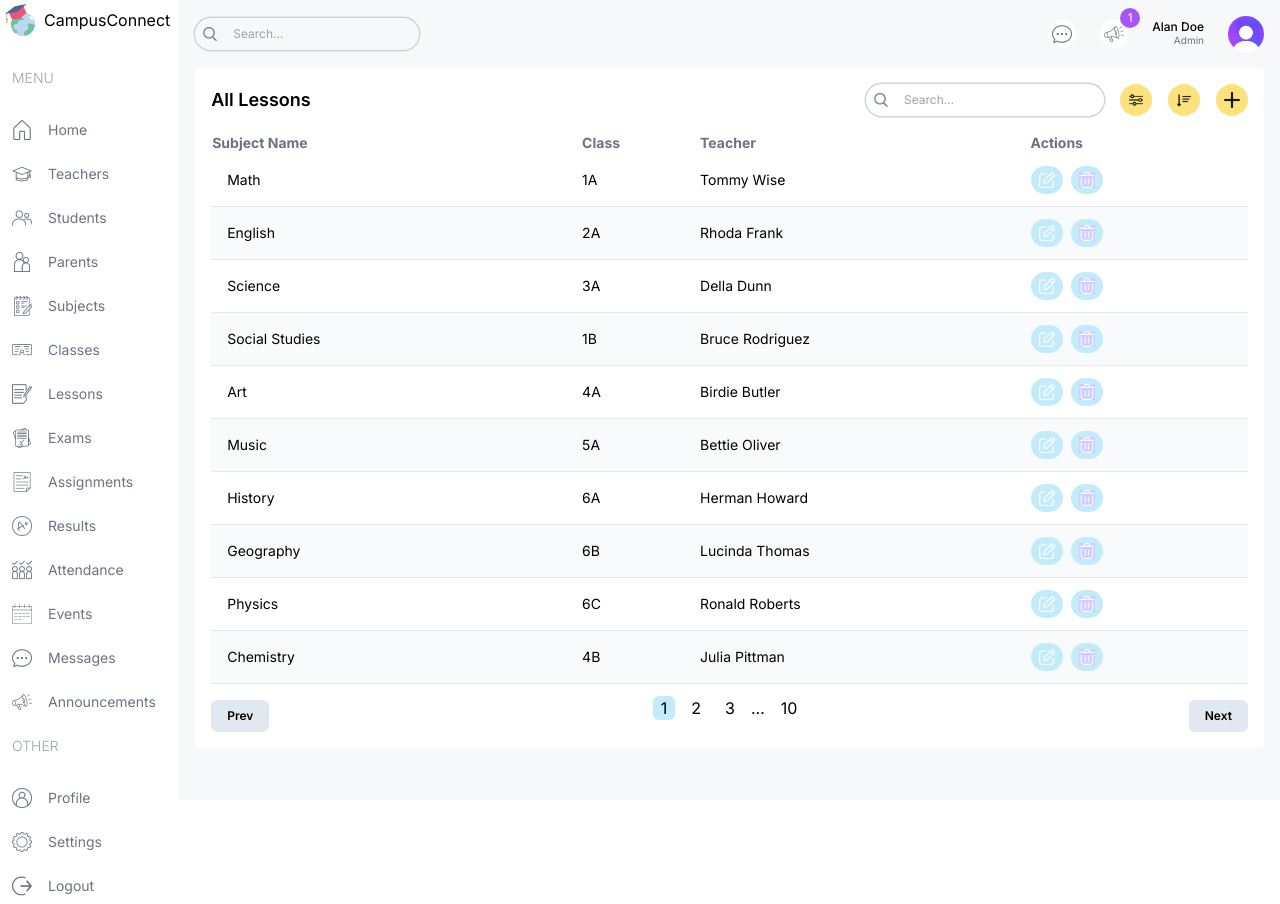
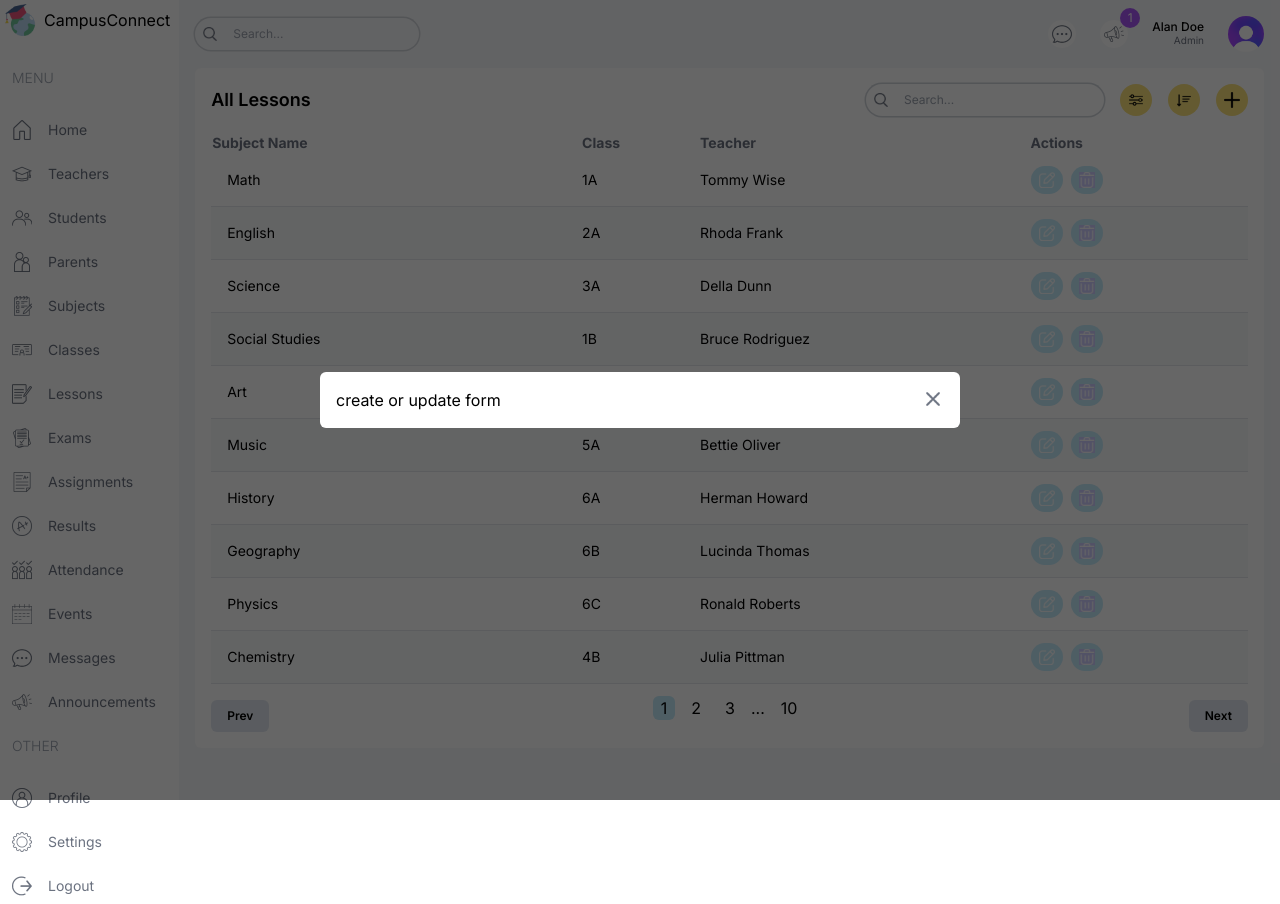
Before and after one commit to mehmetpektass/SchoolManagementProject, a Next.js app in the folder main/: page /list/lessons in a window 1280 px wide. Both pictures are taken after a click on the button 1231 px from the left and 100 px from the top of the page. Built offline with nearby package versions, Linux system fonts and the light colour scheme.

Commit message:
completed formal modal

```diff
--- a/main/src/components/FormModal.tsx
+++ b/main/src/components/FormModal.tsx
@@ -1,8 +1,14 @@
-import Image from 'next/image';
-import React from 'react'
+"use client";
+import Image from "next/image";
+import React, { useState } from "react";
 
-const FormModal = ({table,type,data,id}: {
-    table:
+const FormModal = ({
+  table,
+  type,
+  data,
+  id,
+}: {
+  table:
     | "teacher"
     | "student"
     | "parent"
@@ -15,21 +21,51 @@ const FormModal = ({table,type,data,id}: {
     | "attendance"
     | "event"
     | "announcement";
-    type:'create' | 'update' | 'delete';
-    data?:any;
-    id?:number;
+  type: "create" | "update" | "delete";
+  data?: any;
+  id?: number;
 }) => {
+  const size = type === "create" ? "w-8 h-8" : "w-7 h-7";
+  const bgColor =
+    type === "create"
+      ? "bg-lamaYellow"
+      : "update"
+      ? "bg-lamaSky"
+      : "bg-red-500";
 
-    const size = type === "create" ? "w-8 h-8" : "w-7 h-7";
-    const bgColor = type === "create" ? "bg-lamaYellow" : "update" ? "bg-lamaSky" : "bg-red-500"
+  const [showModal, setShowModal] = useState(false);
+
+  const Form = () => {
+    return type === 'delete' && id ? (
+        <form action="" className="flex flex-col p-3 gap-4">
+            <span className="text-center font-medium"> All data will be lost. Are you sure you want to delete this {table}?</span>
+            <button className="bg-red-600 w-max self-center mt-2 p-2 border-none rounded-md text-white">Delete</button>
+        </form>
+    ) : ("create or update form")
+  }
 
   return (
     <div>
-        <button className={`size=${size} flex items-center justify-center rounded-full p-2 ${bgColor} `}>
-            <Image src={`/${type}.png`} alt="" width={16} height={16} />
-        </button>
+      <button
+        onClick={() => setShowModal(true)}
+        className={`size=${size} flex items-center justify-center rounded-full p-2 ${bgColor} `}
+      >
+        <Image src={`/${type}.png`} alt="" width={16} height={16} />
+      </button>
+
+      {showModal && (
+        <div className="w-screen h-screen absolute left-0 top-0 bg-black bg-opacity-60 flex items-center justify-center">
+          <div className="bg-white rounded-md p-4 relative w-[80%] md:w-[70%] lg:w-[60%] xl:w-[50%] 2xl:w-[40%]">
+          <Form/>
+
+            <div className="absolute right-5 top-5 cursor-pointer">
+              <Image src="/close.png" alt="" width={14} height={14} onClick={()=> setShowModal(false)} />
+            </div>
+          </div>
+        </div>
+      )}
     </div>
-  )
-}
+  );
+};
 
-export default FormModal
+export default FormModal;
```
